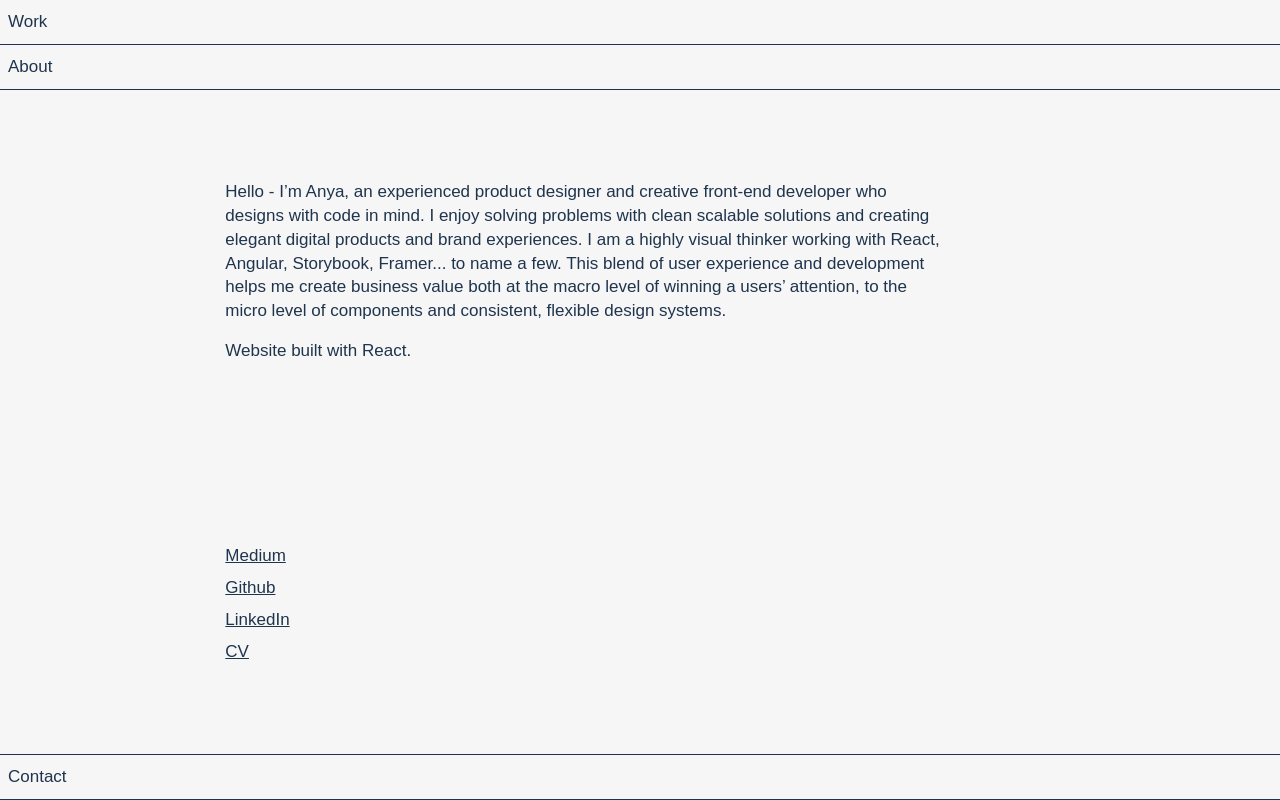
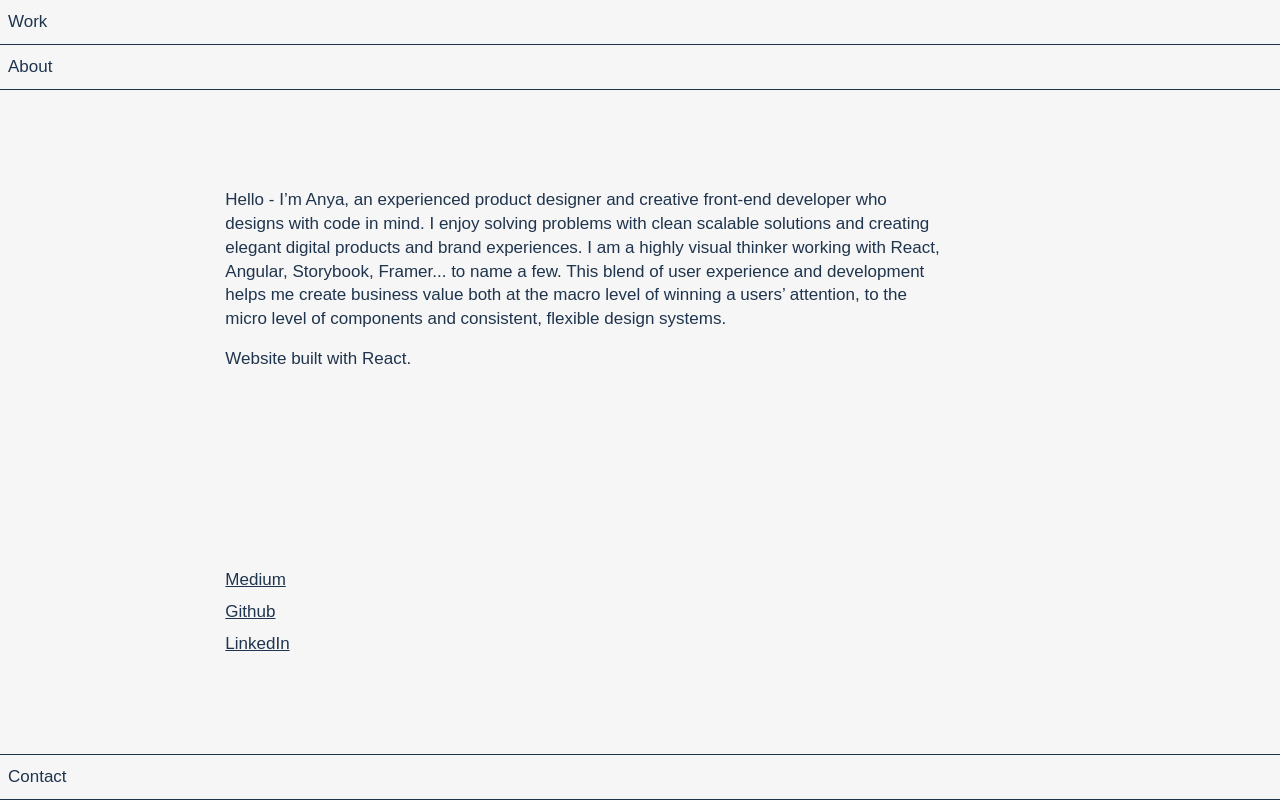
Before and after one commit to AnyaDroz/anyawebsite, a React (Create React App) app: page /about in a window 1280 px wide. Built offline with nearby package versions, Linux system fonts and the light colour scheme; the HTML template or start-up script is replaced by a standard one; a web font is replaced by a local one.

Commit message:
feat: remove cv

```diff
--- a/src/homepage/AboutLinks.tsx
+++ b/src/homepage/AboutLinks.tsx
@@ -14,12 +14,6 @@ export default function AboutLinks() {
         <a href="https://www.linkedin.com/in/anya-drozdova" target="_blank">
           LinkedIn
         </a>
-        <a
-          href="https://infern0tes.notion.site/Anya-Drozdova-1cf9b18259a04b84a739591f7f3275b1"
-          target="_blank"
-        >
-          CV
-        </a>
       </div>
     </Grid>
   );
```
